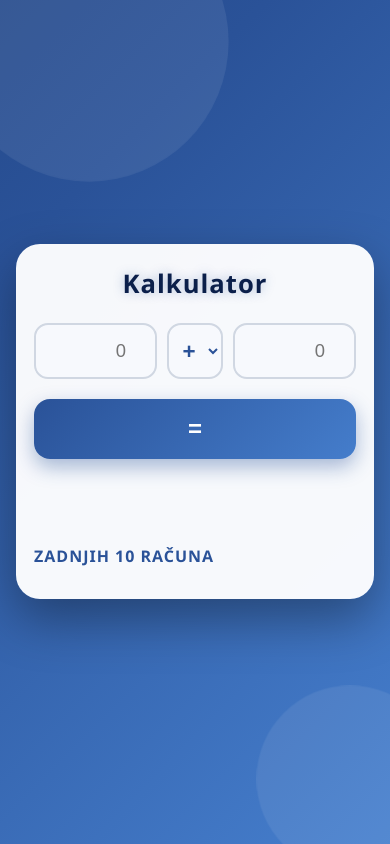
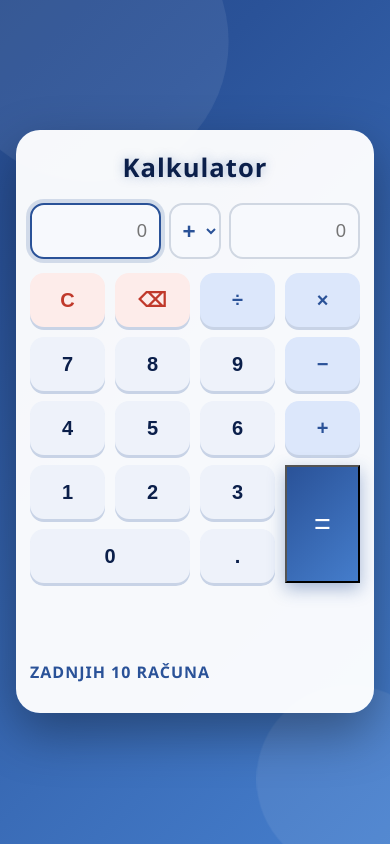
Before and after one commit to Ahm00-js/kalkulator, a plain HTML site: page index.html in a window 390 px wide. Drawn offline with nearby package versions, Linux system fonts and the light colour scheme; no server answers.

Commit message:
Tastatura na ekranu

```diff
--- a/index.html
+++ b/index.html
@@ -13,7 +13,6 @@
       --plava: #2a5298;
       --plava-svijetla: #5fa8ff;
       --bijela: #ffffff;
-      --siva: #e9eef7;
     }
 
     body {
@@ -62,7 +61,7 @@
       max-height: calc(100dvh - 32px);
       overflow-y: auto;
       background: rgba(255, 255, 255, 0.96);
-      padding: 28px 24px;
+      padding: 26px 22px;
       border-radius: 24px;
       box-shadow: 0 20px 50px rgba(0, 0, 0, 0.35);
       animation: ulazak 0.7s cubic-bezier(.2,.8,.2,1) both;
@@ -74,7 +73,7 @@
     }
 
     h1 {
-      margin: 0 0 22px;
+      margin: 0 0 18px;
       font-size: 1.6rem;
       text-align: center;
       color: var(--plava-tamna);
@@ -89,32 +88,32 @@
 
     .red {
       display: flex;
-      gap: 10px;
-      margin-bottom: 14px;
+      gap: 8px;
+      margin-bottom: 4px;
     }
 
-    input[type="number"] {
+    .red input {
       flex: 1;
       min-width: 0;
       height: 56px;
-      padding: 0 14px;
+      padding: 0 12px;
       font-size: 1.3rem;
       text-align: right;
       border: 2px solid #d0d7e2;
       border-radius: 14px;
       background: #f7f9fd;
       outline: none;
+      cursor: pointer;
       transition: border-color 0.25s, box-shadow 0.25s, transform 0.15s;
     }
 
-    input[type="number"]:focus {
+    .red input.aktivno {
       border-color: var(--plava);
       box-shadow: 0 0 0 4px rgba(42, 82, 152, 0.18);
-      transform: translateY(-2px);
     }
 
     select {
-      width: 64px;
+      width: 60px;
       height: 56px;
       font-size: 1.4rem;
       font-weight: bold;
@@ -123,44 +122,60 @@
       border: 2px solid #d0d7e2;
       border-radius: 14px;
       background: #f7f9fd;
-      cursor: pointer;
       outline: none;
-      transition: transform 0.15s, border-color 0.25s;
     }
 
-    select:hover, select:focus {
-      border-color: var(--plava);
-      transform: translateY(-2px);
+    .tastatura {
+      display: grid;
+      grid-template-columns: repeat(4, 1fr);
+      gap: 10px;
+      margin-top: 14px;
     }
 
+    .tipka {
+      height: 60px;
+      font-size: 1.4rem;
+      font-weight: bold;
+      color: var(--plava-tamna);
+      background: #eef2fa;
+      border: none;
+      border-radius: 14px;
+      cursor: pointer;
+      box-shadow: 0 3px 0 #c8d3e6;
+      transition: transform 0.1s, box-shadow 0.1s, background 0.2s;
+      touch-action: manipulation;
+      user-select: none;
+    }
+
+    .tipka:hover { background: #e0e8f7; }
+
+    .tipka:active {
+      transform: translateY(3px);
+      box-shadow: 0 0 0 #c8d3e6;
+    }
+
+    .tipka.op { color: var(--plava); background: #dce7fb; }
+    .tipka.fn { color: #c0392b; background: #fdecea; }
+
     #izracunaj {
-      width: 100%;
-      height: 60px;
-      margin-top: 6px;
-      font-size: 1.5rem;
-      font-weight: bold;
+      grid-column: 4;
+      grid-row: 4 / span 2;
+      height: auto;
+      font-size: 1.8rem;
       color: var(--bijela);
       background: linear-gradient(135deg, var(--plava), var(--plava-svijetla));
       background-size: 200% 200%;
-      border: none;
-      border-radius: 16px;
-      cursor: pointer;
+      box-shadow: 0 6px 16px rgba(42, 82, 152, 0.4);
       position: relative;
       overflow: hidden;
-      box-shadow: 0 8px 20px rgba(42, 82, 152, 0.4);
-      transition: transform 0.15s, box-shadow 0.25s, background-position 0.5s;
-      touch-action: manipulation;
     }
 
     #izracunaj:hover {
       background-position: 100% 0;
-      box-shadow: 0 12px 26px rgba(42, 82, 152, 0.5);
-      transform: translateY(-2px);
+      box-shadow: 0 8px 20px rgba(42, 82, 152, 0.5);
     }
 
-    #izracunaj:active {
-      transform: scale(0.96);
-    }
+    #izracunaj:active { transform: scale(0.96); }
 
     .ripple {
       position: absolute;
@@ -176,7 +191,7 @@
     }
 
     #rezultat {
-      margin: 22px 0 0;
+      margin: 18px 0 0;
       min-height: 2.4rem;
       font-size: 2rem;
       font-weight: bold;
@@ -195,7 +210,7 @@
     }
 
     h2 {
-      margin: 26px 0 10px;
+      margin: 22px 0 10px;
       font-size: 1rem;
       color: var(--plava);
       text-transform: uppercase;
@@ -206,7 +221,7 @@
       list-style: none;
       margin: 0;
       padding: 0;
-      max-height: 320px;
+      max-height: 280px;
       overflow-y: auto;
     }
 
@@ -235,9 +250,10 @@
     }
 
     @media (max-width: 420px) {
-      .kalkulator { padding: 22px 18px; }
-      input[type="number"] { font-size: 1.15rem; }
-      select { width: 56px; }
+      .kalkulator { padding: 20px 14px; }
+      .red input { font-size: 1.15rem; }
+      select { width: 52px; }
+      .tipka { height: 54px; font-size: 1.25rem; }
     }
 
     @media (prefers-reduced-motion: reduce) {
@@ -254,17 +270,41 @@
     <h1>Kalkulator</h1>
 
     <div class="red">
-      <input type="number" id="a" inputmode="decimal" placeholder="0">
+      <input type="text" id="a" inputmode="decimal" readonly placeholder="0">
       <select id="op">
         <option value="+">+</option>
         <option value="-">-</option>
         <option value="*">×</option>
         <option value="/">÷</option>
       </select>
-      <input type="number" id="b" inputmode="decimal" placeholder="0">
+      <input type="text" id="b" inputmode="decimal" readonly placeholder="0">
     </div>
 
-    <button id="izracunaj">=</button>
+    <div class="tastatura">
+      <button class="tipka fn" data-k="C">C</button>
+      <button class="tipka fn" data-k="⌫">⌫</button>
+      <button class="tipka op" data-k="/">÷</button>
+      <button class="tipka op" data-k="*">×</button>
+
+      <button class="tipka" data-k="7">7</button>
+      <button class="tipka" data-k="8">8</button>
+      <button class="tipka" data-k="9">9</button>
+      <button class="tipka op" data-k="-">−</button>
+
+      <button class="tipka" data-k="4">4</button>
+      <button class="tipka" data-k="5">5</button>
+      <button class="tipka" data-k="6">6</button>
+      <button class="tipka op" data-k="+">+</button>
+
+      <button class="tipka" data-k="1">1</button>
+      <button class="tipka" data-k="2">2</button>
+      <button class="tipka" data-k="3">3</button>
+      <button id="izracunaj">=</button>
+
+      <button class="tipka" data-k="0" style="grid-column: span 2;">0</button>
+      <button class="tipka" data-k=".">.</button>
+    </div>
+
     <p id="rezultat"></p>
 
     <h2>Zadnjih 10 računa</h2>
--- a/script.js
+++ b/script.js
@@ -8,6 +8,76 @@ const b = document.getElementById("b");
 const btn = document.getElementById("izracunaj");
 const rezultat = document.getElementById("rezultat");
 const listaIstorije = document.getElementById("istorija");
+
+let aktivno = a;
+
+function postaviAktivno(el) {
+  aktivno = el;
+  a.classList.toggle("aktivno", el === a);
+  b.classList.toggle("aktivno", el === b);
+}
+
+a.addEventListener("click", () => postaviAktivno(a));
+b.addEventListener("click", () => postaviAktivno(b));
+postaviAktivno(a);
+
+const OPERACIJE = { "+": "+", "-": "-", "*": "*", "x": "*", "X": "*", "/": "/" };
+
+function unesi(znak) {
+  if (znak === "C") {
+    a.value = "";
+    b.value = "";
+    op.value = "+";
+    rezultat.textContent = "";
+    postaviAktivno(a);
+    return;
+  }
+  if (znak === "⌫") {
+    aktivno.value = aktivno.value.slice(0, -1);
+    return;
+  }
+  if (OPERACIJE[znak]) {
+    op.value = OPERACIJE[znak];
+    if (a.value !== "") postaviAktivno(b);
+    return;
+  }
+  if (znak === ".") {
+    if (!aktivno.value.includes(".")) {
+      aktivno.value = (aktivno.value || "0") + ".";
+    }
+    return;
+  }
+  aktivno.value += znak;
+}
+
+document.querySelectorAll(".tipka").forEach((t) => {
+  t.addEventListener("click", () => unesi(t.dataset.k));
+});
+
+document.addEventListener("keydown", (e) => {
+  if (e.ctrlKey || e.metaKey || e.altKey) return;
+  const k = e.key;
+
+  if (/^[0-9]$/.test(k)) {
+    e.preventDefault();
+    unesi(k);
+  } else if (k === "." || k === ",") {
+    e.preventDefault();
+    unesi(".");
+  } else if (OPERACIJE[k]) {
+    e.preventDefault();
+    unesi(k);
+  } else if (k === "Enter" || k === "=") {
+    e.preventDefault();
+    btn.click();
+  } else if (k === "Backspace") {
+    e.preventDefault();
+    unesi("⌫");
+  } else if (k === "Escape" || k === "c" || k === "C") {
+    e.preventDefault();
+    unesi("C");
+  }
+});
 
 async function ucitajIstoriju() {
   const { data, error } = await db
```
